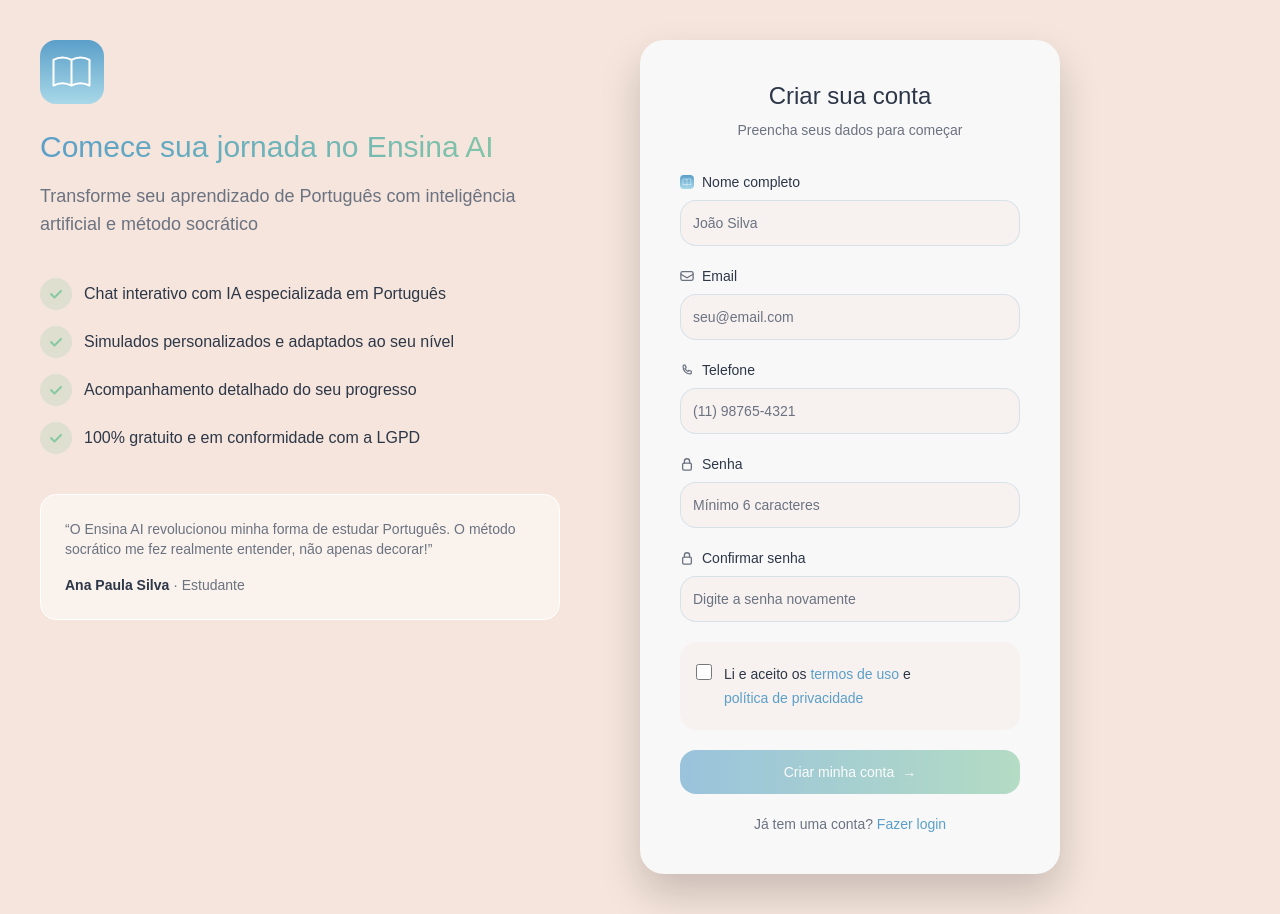
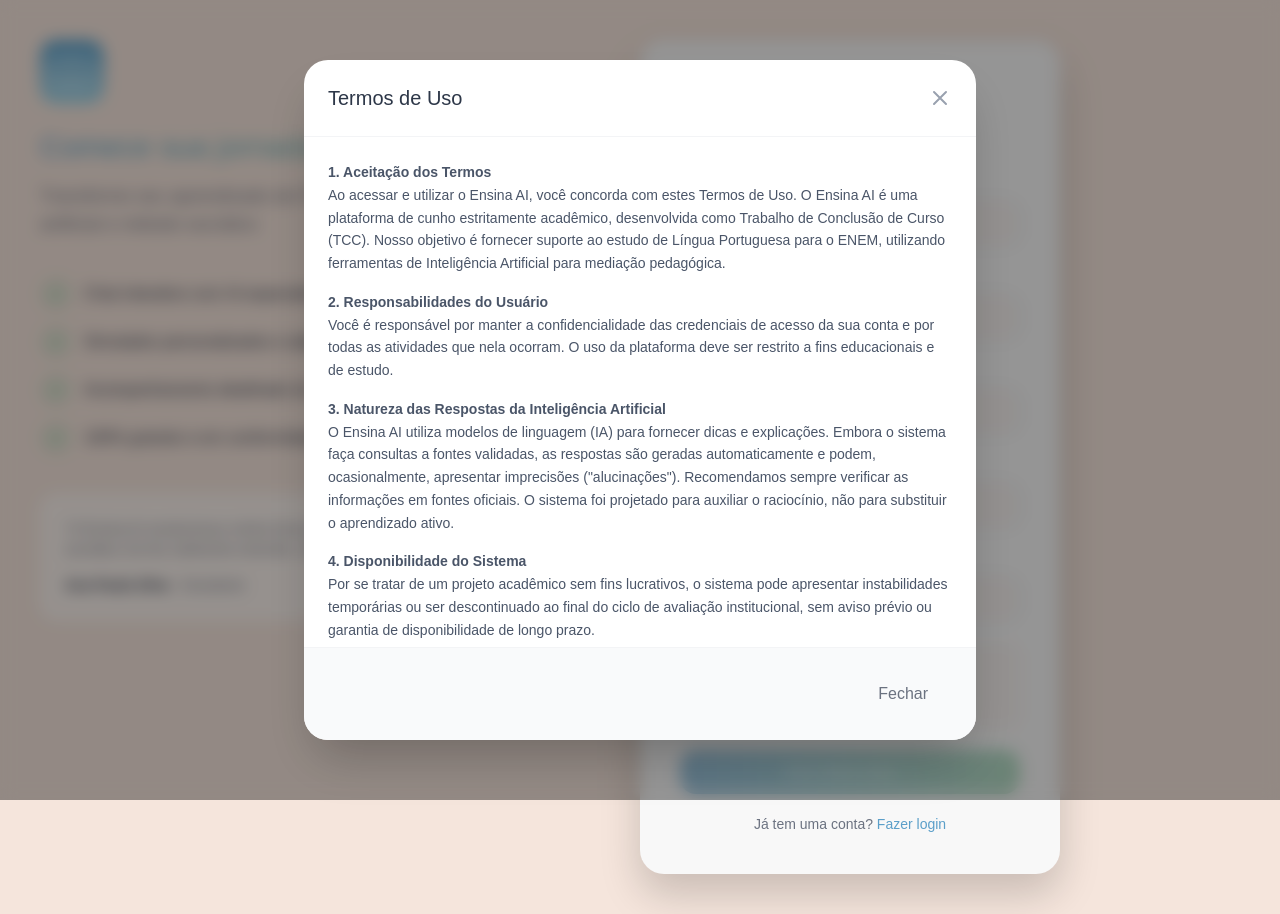
Before and after one commit to devantoneli/ensina.ai-front, a Next.js app: page /register in a window 1280 px wide. Both pictures are taken after a click on the button "termos de uso". Built offline with nearby package versions, Linux system fonts and the light colour scheme.

Commit message:
Adicionando modal de termos de uso e política de privacidade

```diff
--- a/app/register/register.tsx
+++ b/app/register/register.tsx
@@ -15,6 +15,8 @@
   const [acceptedTerms, setAcceptedTerms] = useState(false);
   const [error, setError] = useState('');
   const [isLoading, setIsLoading] = useState(false);
+  const [showTermsModal, setShowTermsModal] = useState(false);
+  const [showPrivacyModal, setShowPrivacyModal] = useState(false);
   const canSubmit = acceptedTerms && !isLoading;
 
   const handleSubmit = async (e: FormEvent<HTMLFormElement>) => {
@@ -124,6 +126,7 @@
   };
 
   return (
+    <>
     <div data-page="register" className="min-h-screen flex items-center justify-center px-6 py-10 bg-[#f5e5dc]">
       <div className="w-full max-w-[1200px] flex flex-col lg:flex-row gap-20 items-center lg:items-start">
         {/* Lado Esquerdo - Apresentação */}
@@ -310,11 +313,11 @@
                   />
                   <span className="text-sm text-[#2d3748] leading-6">
                     Li e aceito os{' '}
-                    <button type="button" className="text-[#5b9fc9] font-medium hover:underline">
+                    <button type="button" onClick={() => setShowTermsModal(true)} className="text-[#5b9fc9] font-medium hover:underline">
                       termos de uso
                     </button>
                     {' '}e{' '}
-                    <button type="button" className="text-[#5b9fc9] font-medium hover:underline">
+                    <button type="button" onClick={() => setShowPrivacyModal(true)} className="text-[#5b9fc9] font-medium hover:underline">
                       política de privacidade
                     </button>
                   </span>
@@ -347,6 +350,107 @@
           </div>
         </div>
       </div>
-    </div>
+      </div>
+
+      {/* Modal de Termos de Uso */}
+      {showTermsModal && (
+        <div className="fixed inset-0 z-50 flex items-center justify-center bg-black/40 backdrop-blur-sm p-4">
+          <div className="bg-white rounded-3xl w-full max-w-2xl max-h-[85vh] flex flex-col shadow-2xl animate-fade-in-up">
+            <div className="p-6 border-b border-gray-100 flex justify-between items-center">
+              <h3 className="text-xl font-medium text-[#2d3748]">Termos de Uso</h3>
+              <button
+                onClick={() => setShowTermsModal(false)}
+                className="text-gray-400 hover:text-gray-600 transition-colors"
+              >
+                <svg width="24" height="24" viewBox="0 0 24 24" fill="none" stroke="currentColor" strokeWidth="2">
+                  <path d="M18 6L6 18M6 6l12 12" strokeLinecap="round" strokeLinejoin="round"/>
+                </svg>
+              </button>
+            </div>
+
+            <div className="p-6 overflow-y-auto flex-1 custom-scrollbar text-[#4a5568] text-sm leading-relaxed space-y-4">
+              <p>
+                <strong>1. Aceitação dos Termos</strong><br/>
+                Ao acessar e utilizar o Ensina AI, você concorda com estes Termos de Uso. O Ensina AI é uma plataforma de cunho estritamente acadêmico, desenvolvida como Trabalho de Conclusão de Curso (TCC). Nosso objetivo é fornecer suporte ao estudo de Língua Portuguesa para o ENEM, utilizando ferramentas de Inteligência Artificial para mediação pedagógica.
+              </p>
+
+              <p>
+                <strong>2. Responsabilidades do Usuário</strong><br/>
+                Você é responsável por manter a confidencialidade das credenciais de acesso da sua conta e por todas as atividades que nela ocorram. O uso da plataforma deve ser restrito a fins educacionais e de estudo.
+              </p>
+
+              <p>
+                <strong>3. Natureza das Respostas da Inteligência Artificial</strong><br/>
+                O Ensina AI utiliza modelos de linguagem (IA) para fornecer dicas e explicações. Embora o sistema faça consultas a fontes validadas, as respostas são geradas automaticamente e podem, ocasionalmente, apresentar imprecisões ("alucinações"). Recomendamos sempre verificar as informações em fontes oficiais. O sistema foi projetado para auxiliar o raciocínio, não para substituir o aprendizado ativo.
+              </p>
+
+              <p>
+                <strong>4. Disponibilidade do Sistema</strong><br/>
+                Por se tratar de um projeto acadêmico sem fins lucrativos, o sistema pode apresentar instabilidades temporárias ou ser descontinuado ao final do ciclo de avaliação institucional, sem aviso prévio ou garantia de disponibilidade de longo prazo.
+              </p>
+            </div>
+
+            <div className="p-6 border-t border-gray-100 bg-gray-50 rounded-b-3xl flex justify-end gap-3">
+              <button
+                onClick={() => setShowTermsModal(false)}
+                className="px-6 py-2.5 rounded-xl text-[#6b7280] font-medium hover:bg-gray-200 transition-colors"
+              >
+                Fechar
+              </button>
+            </div>
+          </div>
+        </div>
+      )}
+
+      {/* Modal de Política de Privacidade (LGPD) */}
+      {showPrivacyModal && (
+        <div className="fixed inset-0 z-50 flex items-center justify-center bg-black/40 backdrop-blur-sm p-4">
+          <div className="bg-white rounded-3xl w-full max-w-2xl max-h-[85vh] flex flex-col shadow-2xl animate-fade-in-up">
+            <div className="p-6 border-b border-gray-100 flex justify-between items-center">
+              <h3 className="text-xl font-medium text-[#2d3748]">Política de Privacidade (LGPD)</h3>
+              <button
+                onClick={() => setShowPrivacyModal(false)}
+                className="text-gray-400 hover:text-gray-600 transition-colors"
+              >
+                <svg width="24" height="24" viewBox="0 0 24 24" fill="none" stroke="currentColor" strokeWidth="2">
+                  <path d="M18 6L6 18M6 6l12 12" strokeLinecap="round" strokeLinejoin="round"/>
+                </svg>
+              </button>
+            </div>
+
+            <div className="p-6 overflow-y-auto flex-1 custom-scrollbar text-[#4a5568] text-sm leading-relaxed space-y-4">
+              <p>
+                <strong>1. Coleta e Tratamento de Dados</strong><br/>
+                Em conformidade com a Lei Geral de Proteção de Dados (Lei nº 13.709/2018), informamos que coletamos apenas os dados essenciais para o funcionamento do sistema: nome, e-mail e telefone (para fins de recuperação e autenticação em dois fatores). Os dados de desempenho em simulados e interações no chat são coletados exclusivamente para gerar indicadores de aprendizagem para o próprio usuário e para a avaliação do projeto de pesquisa. Não comercializamos suas informações sob nenhuma hipótese.
+              </p>
+
+              <p>
+                <strong>2. Proteção a Menores</strong><br/>
+                Ao utilizar o Ensina AI, estudantes adolescentes têm seus dados tratados no seu melhor interesse (Estatuto da Criança e do Adolescente), com a finalidade exclusiva de apoio ao estudo. Não realizamos rastreamento para fins de publicidade direcionada.
+              </p>
+
+              <p>
+                <strong>3. Compartilhamento com APIs de Inteligência Artificial</strong><br/>
+                Para oferecer o serviço de tutoria, as mensagens trocadas no chat são enviadas e processadas por uma API externa da Google (Gemini 2.5 Flash). Garantimos que a nossa configuração de acesso corporativo impede que as suas mensagens sejam retidas ou utilizadas pela Google para treinar modelos públicos.
+              </p>
+
+              <p>
+                <strong>4. Seus Direitos (Exclusão e Consentimento)</strong><br/>
+                O seu consentimento é livre e esclarecido. Você poderá, a qualquer momento, visualizar seus dados e solicitar a exclusão definitiva da sua conta e de todo o seu histórico (conversas e simulados) entrando em contato com a equipe do projeto ou diretamente pelo painel do usuário.
+              </p>
+            </div>
+
+            <div className="p-6 border-t border-gray-100 bg-gray-50 rounded-b-3xl flex justify-end gap-3">
+              <button
+                onClick={() => setShowPrivacyModal(false)}
+                className="px-6 py-2.5 rounded-xl text-[#6b7280] font-medium hover:bg-gray-200 transition-colors"
+              >
+                Fechar
+              </button>
+            </div>
+          </div>
+        </div>
+      )}
+    </>
   );
 }
```
